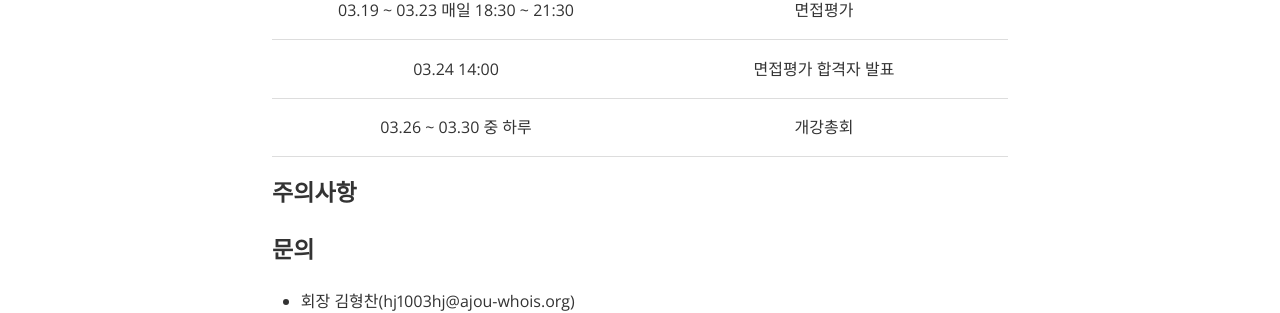
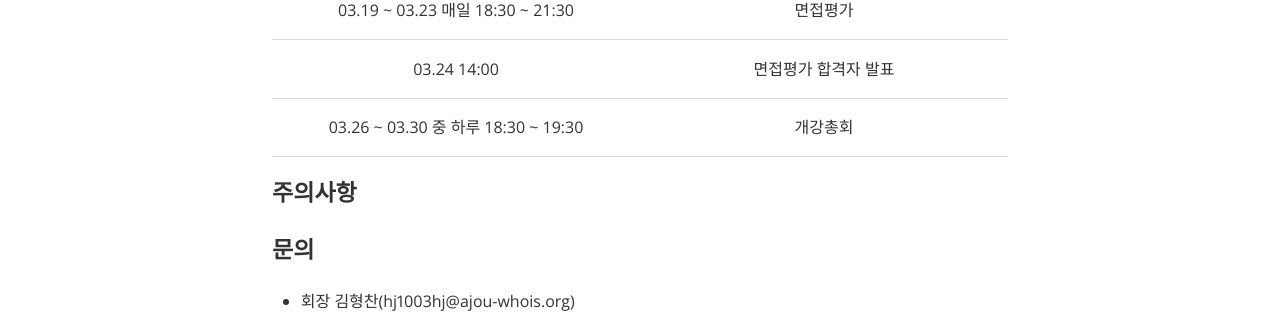
Before and after one commit to ajou-whois/ajou-whois.github.io, a Jekyll site: the page built from _posts/2018-02-26-2018-freshmen.md, in a window 1280 px wide. Shown: the part 890-1203 px from the top of the page. Built offline with Jekyll 4.4.1, drawn with Linux system fonts in a browser that asks for light colours; nearby versions of some CDN libraries.

Commit message:
Update 2018 Freshmen
Update Schedule

```diff
--- a/_posts/2018-02-26-2018-freshmen.md
+++ b/_posts/2018-02-26-2018-freshmen.md
@@ -23,7 +23,7 @@ tags: [notice, freshmen]
 | 03.15 ~ 03.16 | 면접평가 일정 협의 |
 | 03.19 ~ 03.23 매일 18:30 ~ 21:30 | 면접평가 |
 | 03.24 14:00 | 면접평가 합격자 발표 |
-| 03.26 ~ 03.30 중 하루 | 개강총회 |
+| 03.26 ~ 03.30 중 하루 18:30 ~ 19:30 | 개강총회 |
 
 ### 주의사항
 
```
